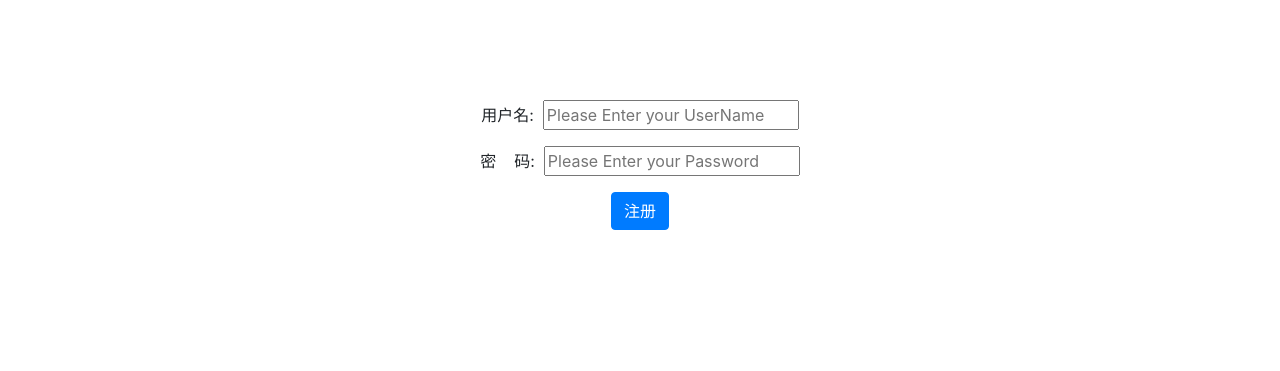
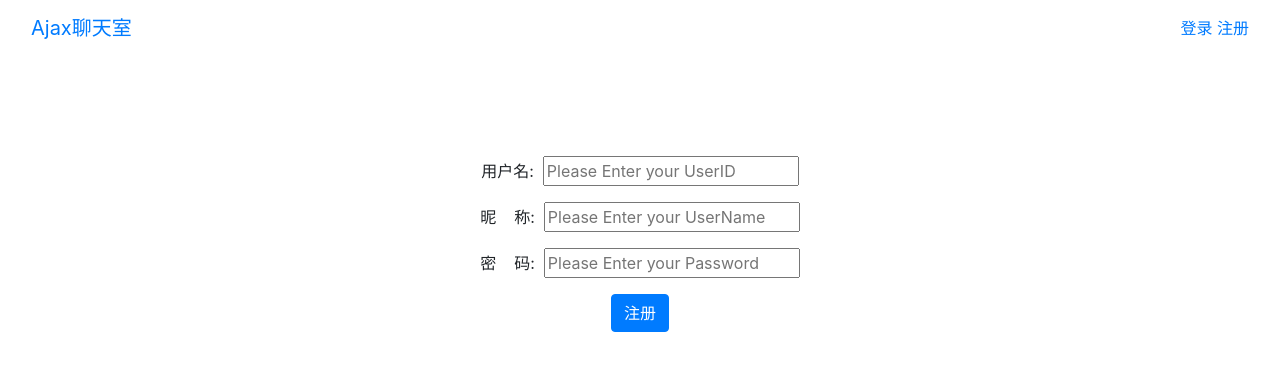
Before and after one commit to Log1cChan/Teetet, a PHP site: page /Register.php in a window 1280 px wide. Shown: the top 371 px of the page. Run offline with PHP 8.4, Linux system fonts and the light colour scheme; data that the repository does not hold is empty.

Commit message:
Change Rigister

```diff
--- /dev/null
+++ b/SAFianlLab/include/check.php
@@ -0,0 +1,5 @@
+<?php
+    include '../include/db.php';
+    $usr_id = $_POST['usr_id'];
+
+?>
--- a/SAFianlLab/include/load-usr.php
+++ b/SAFianlLab/include/load-usr.php
@@ -17,6 +17,8 @@
     }else{
         echo "No such a USERID!";
     }
+    echo "<script>alert('Hello')</script>";#
+
 //     $row = mysqli_fetch_assoc($check_query);
 //     $usrname = $row['usr_name'];
 //     echo "<p>";
--- a/SAFianlLab/pages/Register.php
+++ b/SAFianlLab/pages/Register.php
@@ -1,3 +1,6 @@
+<?php
+    include '../include/db.php'
+?>
 <!DOCTYPE html>
 <html lang="en">
 <head>
@@ -8,16 +11,49 @@
     <script src="../js/jquery.min.js"></script>
     <script src="../js/popper.min.js"></script>
     <script src="../js/bootstrap.min.js"></script>
+    <script>
+  // jQuery code here
+  $(document).ready(function(){
+    $("#regist").click(function(){
+      var usr_id = document.getElementById("usr_id").value;
+      var psw = document.getElementById("psw").value;
+      console.log(usr_id);
+      console.log(psw);
+      $("#com").load("Register.php" ,{
+        usr_id: usr_id,
+        psw: psw
+      });
+    });
+  });
+</script>
 </head>
 <body>
+    <nav class="navbar navbar-fixed-top">
+        <div class="container-fluid">
+            <div class="navbar-header">
+                <a class="navbar-brand" href="login.php">Ajax聊天室</a>
+            </div>
+            <div class="pull-right">
+                <a href="login.php">登录<span class="sr-only">(current)</span></a>
+                <a href="register.php"> 注册</a>
+            </div>
+        </div>
+    </nav>
     <div style="text-align:center; padding-top:100px">
         <center>
-          <form action="post" name="login">
-              <p>用户名: &nbsp;<input type="text" id="username" placeholder="Please Enter your UserName"/></p>
-              <p>密 &nbsp;&nbsp;&nbsp;码: &nbsp;<input type="password" id="password" placeholder="Please Enter your Password"/></p>
-              <input class="btn btn-primary" type="submit" value="注册" />
+          <form>
+              <p>用户名: &nbsp;<input type="text" id="usr_id" placeholder="Please Enter your UserID"/></p>
+              <p>昵 &nbsp;&nbsp;&nbsp;称: &nbsp;<input type="text" id="usr_name" placeholder="Please Enter your UserName" /></p>
+              <p>密 &nbsp;&nbsp;&nbsp;码: &nbsp;<input type="password" id="psw" placeholder="Please Enter your Password"/></p>
+              <input class="btn btn-primary" type="button" id="regist" value="注册" />
           </form>
         </center>
     </div>
+    <?php
+        // $sql = "SELECT * FROM usr_info WHERE usr_id = $('#usr_id')";
+        // $result = mysqli_query($conn, $sql);
+        $usr_id = $_POST['usr_id'];
+        echo $usr_id;
+    ?>
 </body>
 </html>
```
Also changed, not shown: SAFianlLab/pages/login.php (+11 -0 lines), SAFianlLab/pages/top.html (added, +24 -0 lines), 2 other files.
